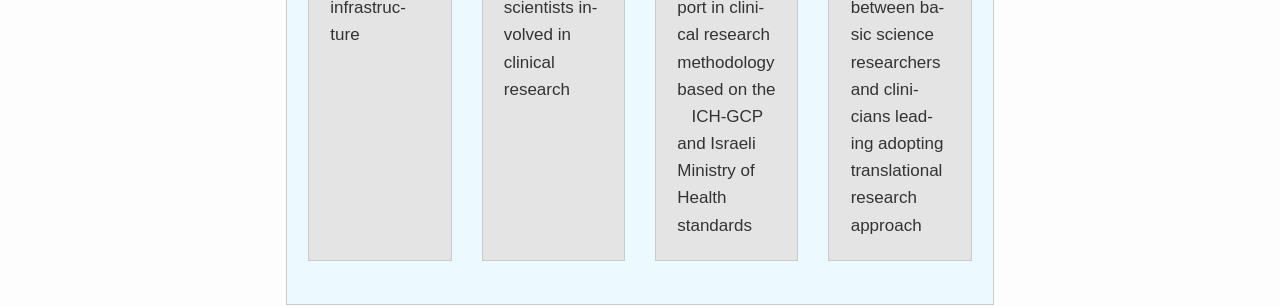
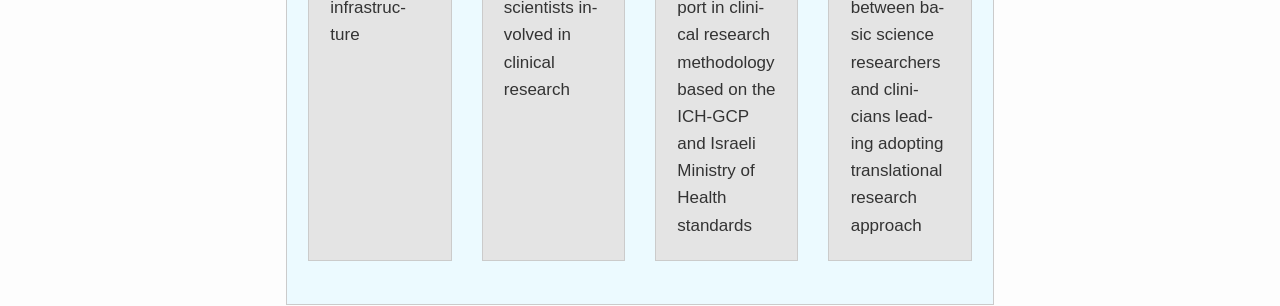
Before and after one commit to vsevkayf/OmarKhayyam, a Jekyll site: the page built from pages/Vision.md, in a window 1280 px wide. Shown: the part 840-1146 px from the top of the page. Built offline with Jekyll 4.4.1, drawn with Linux system fonts in a browser that asks for light colours; nearby versions of some CDN libraries; some web fonts are replaced; some of the changed text lies outside the part shown.

```diff
--- a/pages/Vision.md
+++ b/pages/Vision.md
@@ -31,8 +31,7 @@ Our mission is to lead and support clinical study from the very first step of th
             </div>
     <div class="medium-3 columns">
       <div class="panel" data-equalizer-watch="bar">
-        <p>To provide an educational support in clinical research methodology based on the
-        &nbsp;&nbsp;&nbsp;ICH-GCP and Israeli Ministry of Health standards</p>
+        <p>To provide an educational support in clinical research methodology based on the <br /> ICH-GCP and Israeli Ministry of Health standards</p>
       </div>
             </div>
     <div class="medium-3 columns">
```
